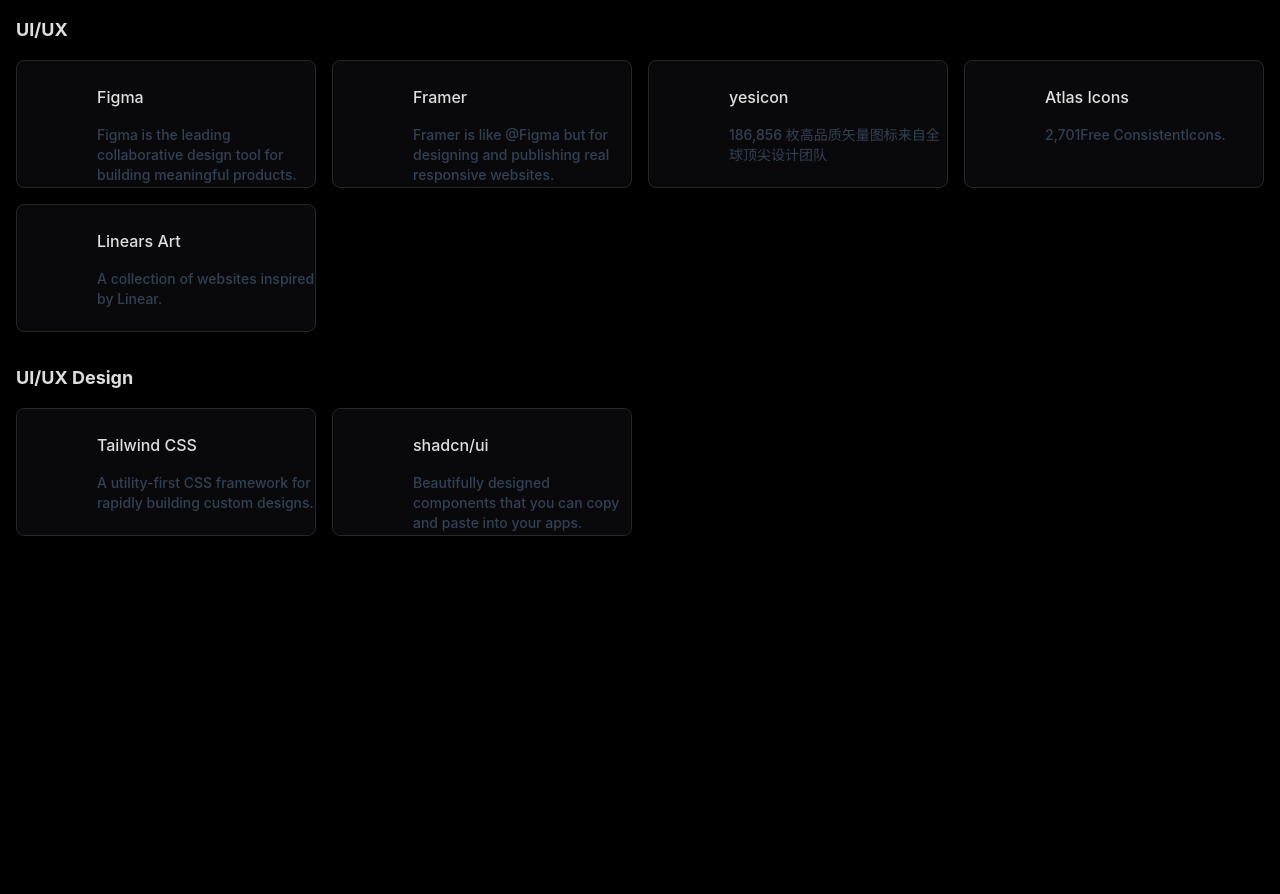
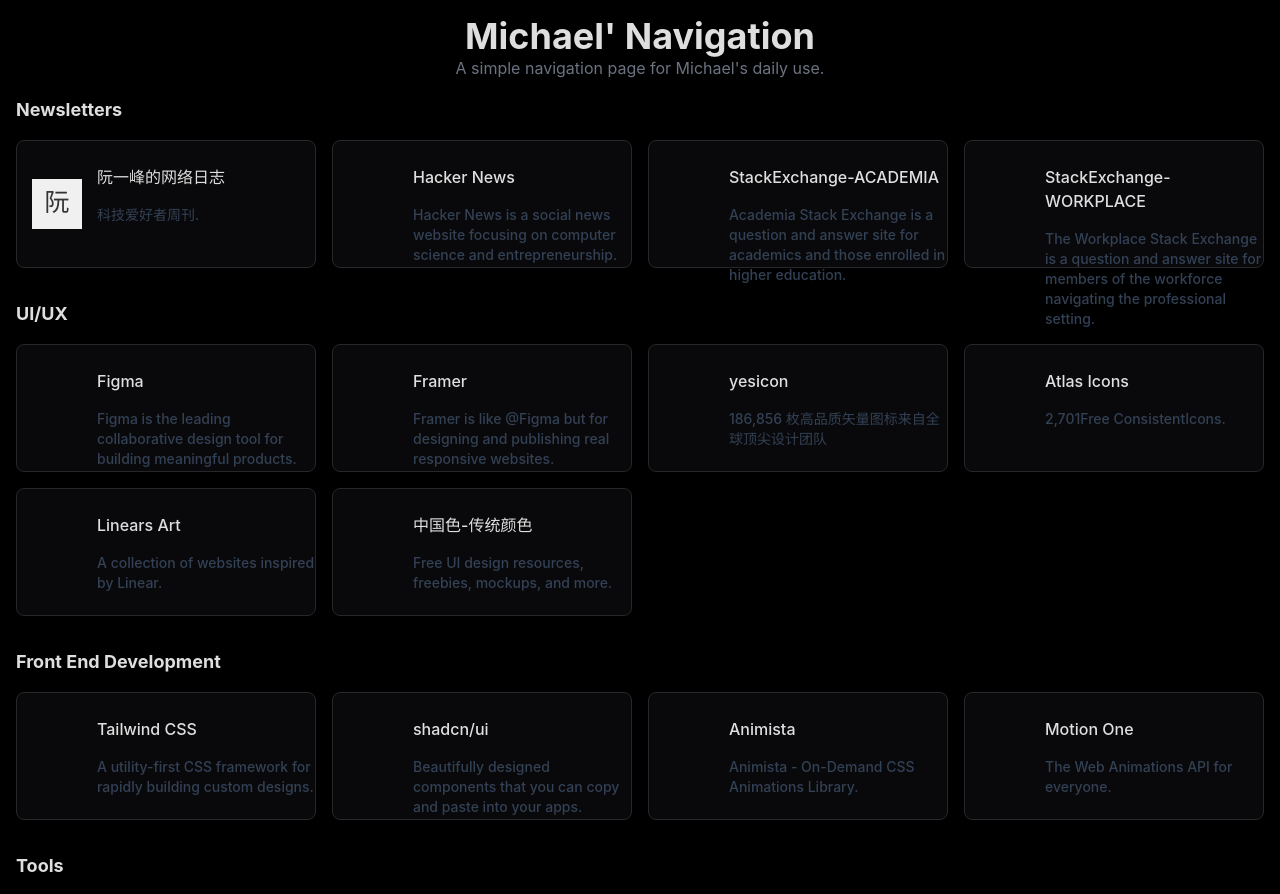
Before and after one commit to greycodee/navigation-site, a React (Vite) app: page / in a window 1280 px wide. Shown: the top 894 px of the page. Before the commit the page ends 800 px from the top, so only its background shows below. Built offline with nearby package versions, Linux system fonts and the light colour scheme.

Commit message:
add data

```diff
--- a/src/App.jsx
+++ b/src/App.jsx
@@ -4,8 +4,29 @@
 function App() {
   const [cards, setCards] = useState(data);
 
+  function generateAvatar(name, size) {
+    const canvas = document.createElement('canvas');
+    canvas.width = size;
+    canvas.height = size;
+    const ctx = canvas.getContext('2d');
+    ctx.fillStyle = '#f0f0f0';
+    ctx.fillRect(0, 0, size, size);
+    ctx.font = `${size / 2}px Arial`;
+    ctx.textAlign = 'center';
+    ctx.textBaseline = 'middle';
+    ctx.fillStyle = '#333';
+    ctx.fillText(name.substr(0, 1), size / 2, size / 2);
+    return canvas.toDataURL();
+  }
+
+
   return (
     <>
+    <div>
+      <h1 className="text-4xl font-bold text-center mt-4">Michael&apos; Navigation</h1>
+      <p className="text-center text-gray-500">A simple navigation page for Michael&apos;s daily use.</p>
+    </div>
+    <div>
       {cards.map((card) => (
         <div key={card.cate} className="p-4">
           <h2 className=" font-bold text-lg">{card.cate}</h2>
@@ -16,18 +37,25 @@
           lg:grid-cols-3
           md:grid-cols-2
           grid-flow-row auto-rows-max gap-4 mt-4">
-            {card.urls.map((url) => (
+            {card.urls.map((url) => {
+              let iconUrl = url.icon;
+              if (!url.icon.startsWith("http") && !url.icon.startsWith("https")) {
+                iconUrl = generateAvatar(url.icon, 50)
+              }
+              return (
                 <a key={url.url} href={url.url}>
                   <Card
-                  icon={url.icon}
+                    icon={iconUrl}
                     title={url.title}
                     desc={url.desc}
                   />
                 </a>
-            ))}
+              )
+            })}
           </div>
         </div>
       ))}
+      </div>
     </>
   );
 }
--- a/src/data/data.js
+++ b/src/data/data.js
@@ -1,4 +1,33 @@
 const data = [
+    {
+        "cate":"Newsletters",
+        "urls":[
+            {
+                "title":"阮一峰的网络日志",
+                "url":"https://github.com/ruanyf/weekly",
+                "icon":"阮一峰的网络日志",
+                "desc":"科技爱好者周刊."
+            },
+            {
+                "title":"Hacker News",
+                "url":"https://news.ycombinator.com/",
+                "icon":"https://news.ycombinator.com/favicon.ico",
+                "desc":"Hacker News is a social news website focusing on computer science and entrepreneurship."
+            },
+            {
+                "title":"StackExchange-ACADEMIA",
+                "url":"https://academia.stackexchange.com/",
+                "icon":"https://cdn.sstatic.net/Sites/academia/Img/favicon.ico?v=ec617d715196",
+                "desc":"Academia Stack Exchange is a question and answer site for academics and those enrolled in higher education."
+            },
+            {
+                "title":"StackExchange-WORKPLACE",
+                "url":"https://workplace.stackexchange.com/",
+                "icon":"https://cdn.sstatic.net/Sites/workplace/Img/favicon.ico?v=ec617d715196",
+                "desc":"The Workplace Stack Exchange is a question and answer site for members of the workforce navigating the professional setting."
+            }
+        ]
+    },
     {
         "cate":"UI/UX",
         "urls":[
@@ -31,11 +60,17 @@
                 "url":"https://www.linears.art/",
                 "icon":"https://uploads-ssl.webflow.com/638a9c0b679b623167070829/6391a227ea7cec756f7c6f5d_favicon-32x32.png",
                 "desc":"A collection of websites inspired by Linear."
+            },
+            {
+                "title":"中国色-传统颜色",
+                "url":"http://zhongguose.com/",
+                "icon":"http://zhongguose.com/img/favicon.ico",
+                "desc":"Free UI design resources, freebies, mockups, and more."
             }
         ]
     },
     {
-        "cate":"UI/UX Design",
+        "cate":"Front End Development",
         "urls":[
             {
                 "title":"Tailwind CSS",
@@ -48,9 +83,58 @@
                 "url":"https://ui.shadcn.com/",
                 "icon":"https://ui.shadcn.com/favicon.ico",
                 "desc":"Beautifully designed components that you can copy and paste into your apps."
+            },
+            {
+                "title":"Animista",
+                "url":"https://animista.net/",
+                "icon":"https://animista.net/favicon.ico",
+                "desc":"Animista - On-Demand CSS Animations Library."
+            },
+            {
+                "title":"Motion One",
+                "url":"https://motion.dev/",
+                "icon":"https://motion.dev/layout/favicon.png",
+                "desc":"The Web Animations API for everyone."
+            },
+
+        ]
+    },
+    {
+        "cate":"Tools",
+        "urls":[
+            {
+                "title":"Repobeats",
+                "url":"https://repobeats.axiom.co/",
+                "icon":"https://repobeats.axiom.co/apple-touch-icon.png",
+                "desc":"Beautiful insights for your GitHub repositories."
+            },
+            {
+                "title":"Shields.io",
+                "url":"https://shields.io/",
+                "icon":"https://shields.io/img/favicon.ico",
+                "desc":"Concise, consistent, and legible badges."
+            },
+            {
+                "title":"Carbon",
+                "url":"https://carbon.now.sh/",
+                "icon":"https://carbon.now.sh/favicon.ico",
+                "desc":"Create and share beautiful images of your source code."
+            },
+            {
+                "title":"grape",
+                "url":"https://www.grape.codes/",
+                "icon":"https://www.grape.codes/grapeLogo.png",
+                "desc":"Create interactive coding videos from your browser."
+            },
+            {
+                "title":"帮小忙",
+                "url":"https://tool.browser.qq.com/",
+                "icon":"https://tool.browser.qq.com/favicon.ico",
+                "desc":"帮小忙，腾讯在线工具箱平台."
             }
         ]
-    },
+    }
+
 ];
 
 export default data;
```
Lines whose indentation alone changed are shown as unchanged.
